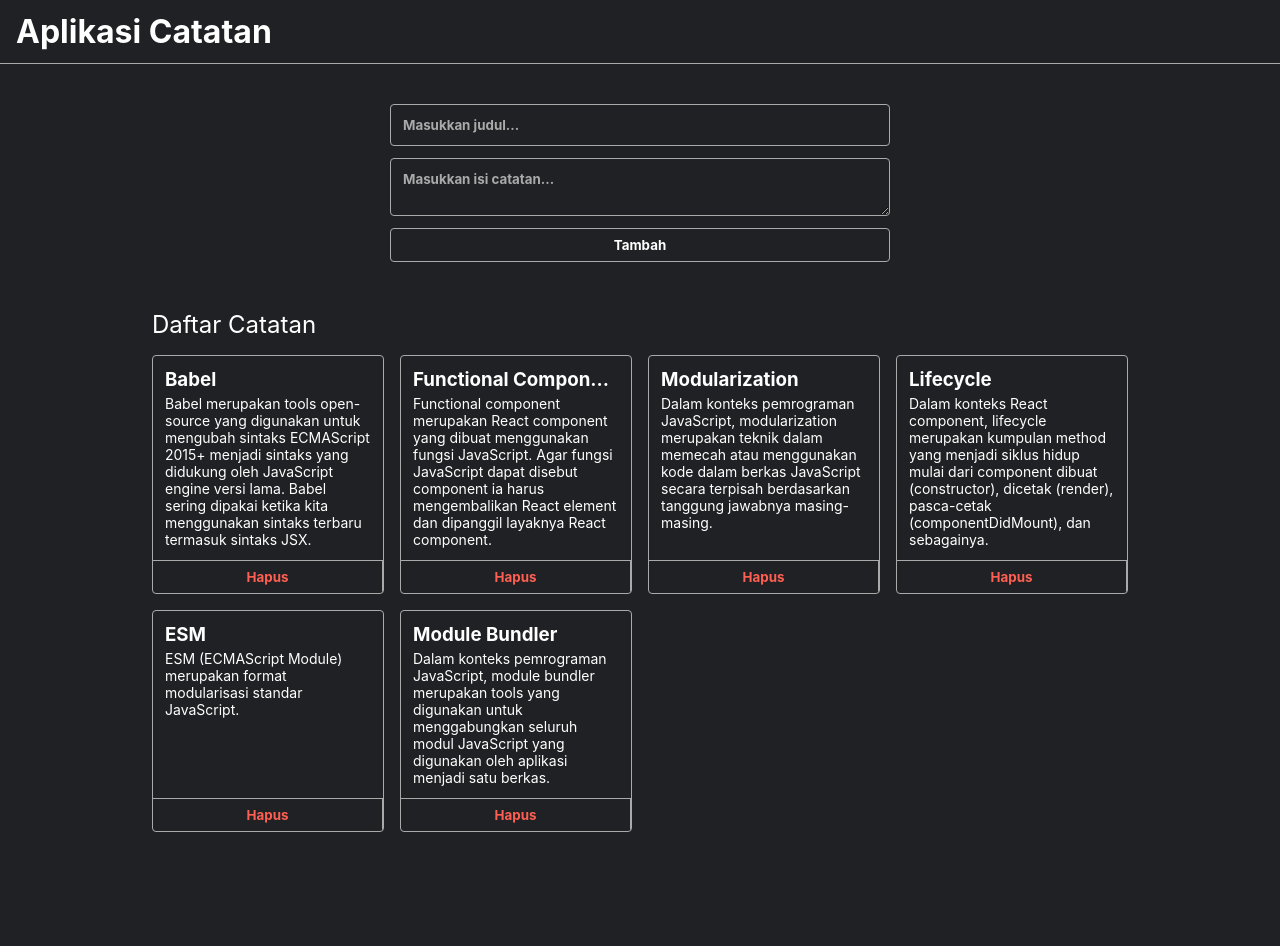
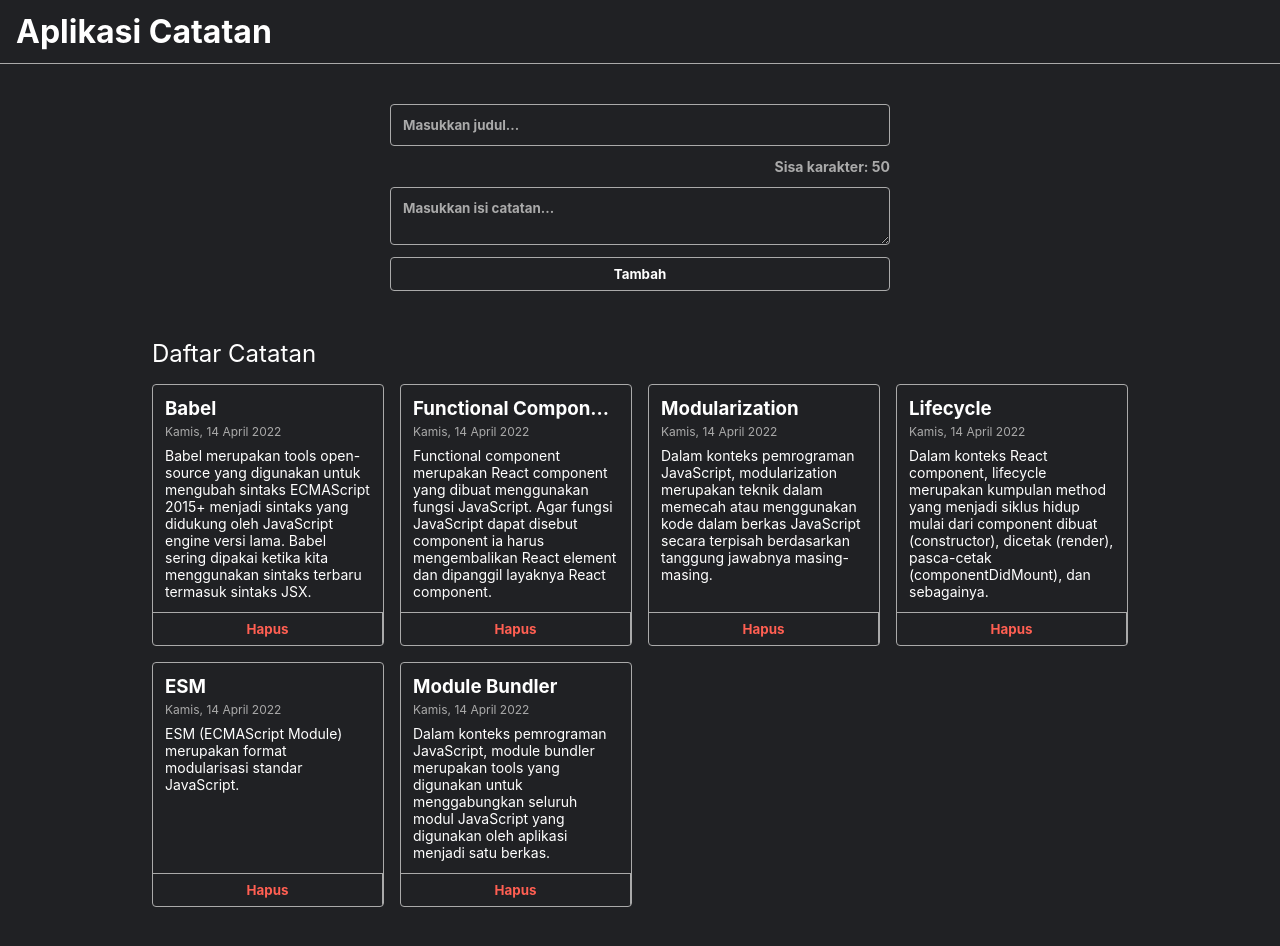
Before and after one commit to bryanpratama/Lesson, a React (Vite) app in the folder Personal-Notes/: page / in a window 1280 px wide. Shown: the top 946 px of the page. Before the commit the page ends 908 px from the top, so only its background shows below. Built offline with nearby package versions, Linux system fonts and the light colour scheme.

Commit message:
try to fix max title length

```diff
--- a/Personal-Notes/src/components/AddNote.jsx
+++ b/Personal-Notes/src/components/AddNote.jsx
@@ -3,6 +3,9 @@ import React, { useState } from "react";
 function AddNote({ onAddNote }) {
   const [title, setTitle] = useState("");
   const [body, setBody] = useState("");
+
+  // Maksimal panjang judul
+  const MAX_TITLE_LENGTH = 50;
 
   const handleSubmit = (e) => {
     e.preventDefault();
@@ -18,15 +21,27 @@ function AddNote({ onAddNote }) {
     }
   };
 
+  // Fungsi pembatas judul
+  const handleTitleChange = (e) => {
+    if (e.target.value.length <= MAX_TITLE_LENGTH) {
+      setTitle(e.target.value);
+    }
+  };
+
   return (
     <form onSubmit={handleSubmit} className="note-input">
+      <div className="note-input__title">
         <input
           type="text"
           placeholder="Masukkan judul..."
           value={title}
-        onChange={(e) => setTitle(e.target.value)}
+          onChange={handleTitleChange}
           required
         />
+        <p className="note-input__title__char-limit">
+          Sisa karakter: {MAX_TITLE_LENGTH - title.length}
+        </p>
+      </div>
       <textarea
         placeholder="Masukkan isi catatan..."
         value={body}
--- a/Personal-Notes/src/components/NoteItem.jsx
+++ b/Personal-Notes/src/components/NoteItem.jsx
@@ -1,21 +1,22 @@
 import React from "react";
+import { showFormattedDate } from "../utils";
 
 function NoteItem({ note, handleDeleteNote }) {
+  const { id, title, body, createdAt } = note;
+
   return (
     <div className="note-item">
-      <div className="note-item__content">
-        <h3 className="note-item__title">{note.title}</h3>
-        <p className="note-item__body">{note.body}</p>
-      </div>
-      <div className="note-item__action">
-        <button
-          className="note-item__delete-button"
-          onClick={() => handleDeleteNote(note.id)}
-        >
-          Hapus
-        </button>
-      </div>
-    </div>
+  <div className="note-item__content">
+    <div className="note-item__icon"></div>
+    <h3 className="note-item__title">{title}</h3>
+    <p className="note-item__date">{showFormattedDate(createdAt)}</p>
+    <p className="note-item__body">{body}</p>
+  </div>
+  <div className="note-item__action">
+    <button className="note-item__delete-button" onClick={() => handleDeleteNote(id)}>Hapus</button>
+  </div>
+</div>
+
   );
 }
 
```
Lines whose indentation alone changed are shown as unchanged.
